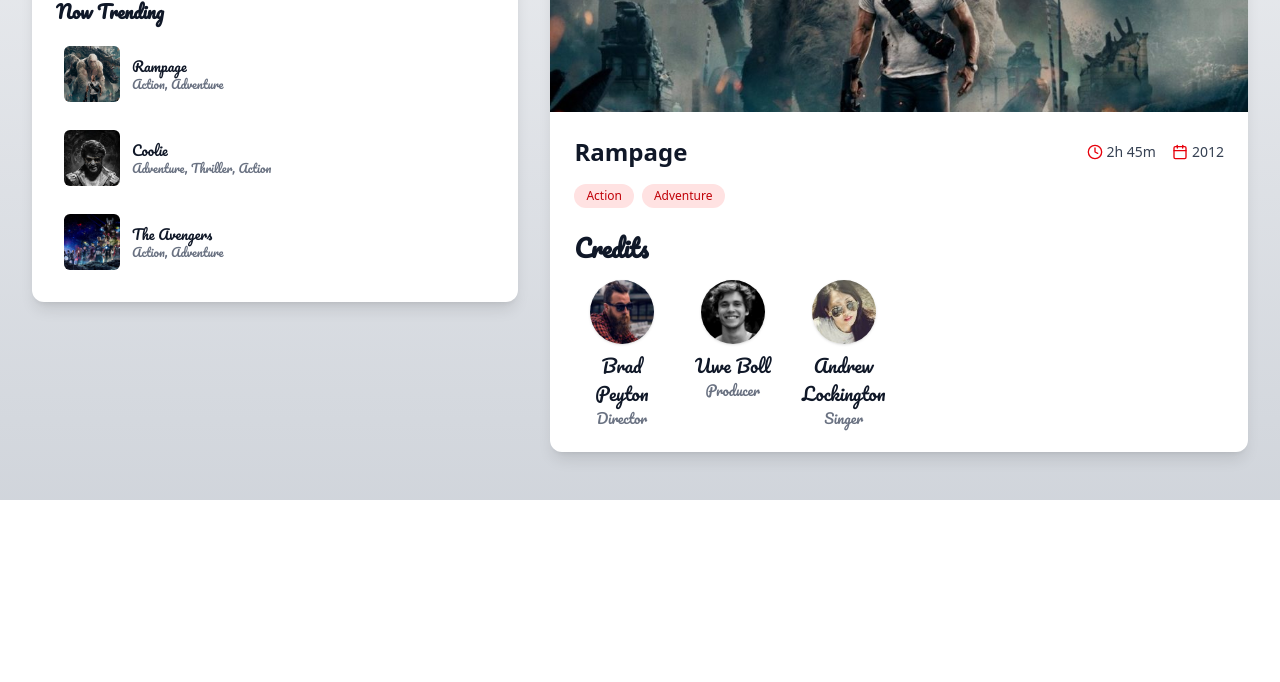
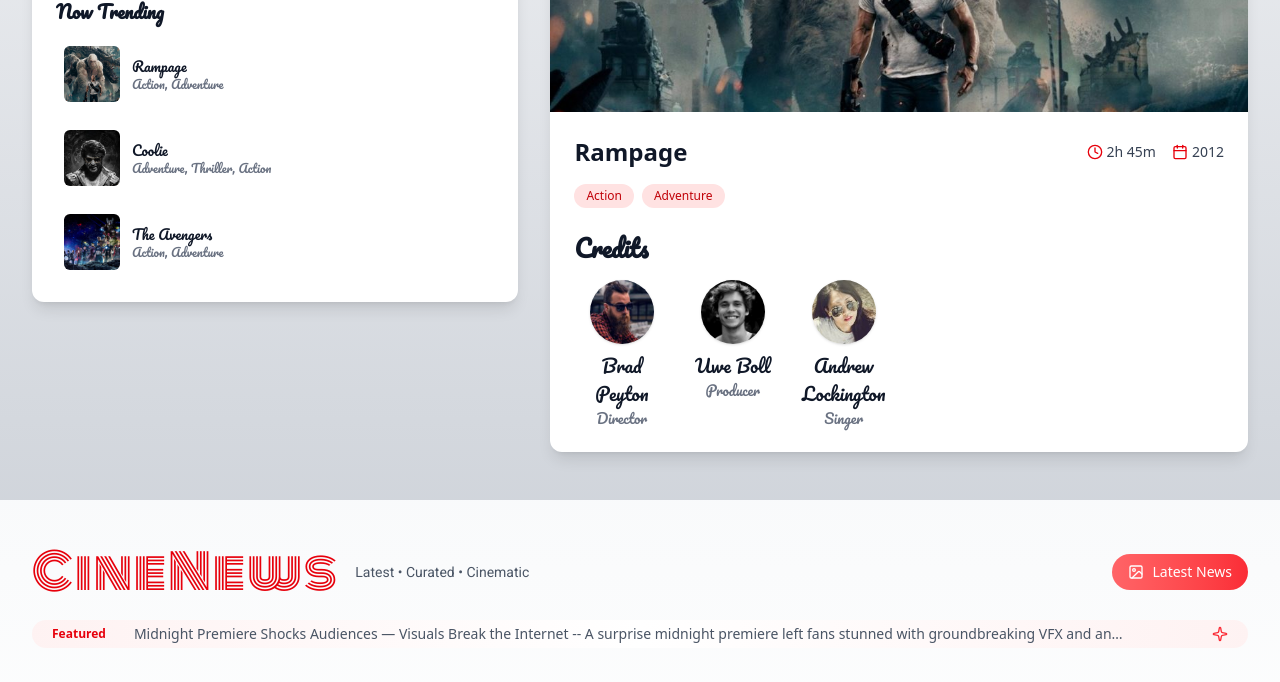
Before and after one commit to Jineshraj/mern-movie-booking-app, a React (Vite) app: page / in a window 1280 px wide. Shown: the part 1684-2366 px from the top of the page. Before the commit the page ends 2184 px from the top, so only its background shows below. Built offline with nearby package versions, Linux system fonts and the light colour scheme.

Commit message:
News component initial commit

```diff
--- /dev/null
+++ b/src/components/News.jsx
@@ -0,0 +1,46 @@
+import { Image as ImageIcon, Sparkle } from "lucide-react";
+import { newsStyles /*newsCSS*/ } from "../assets/dummyStyles";
+import { sampleNews } from "../assets/newdummydata";
+
+const News = () => {
+  return (
+    <div className={newsStyles.container}>
+      <style>{`@import url('https://fonts.googleapis.com/css2?family=Monoton&family=Roboto:wght@300;400;700&display=swap');`}</style>
+      <header className={newsStyles.header}>
+        <div className={newsStyles.headerFlex}>
+          <div className={newsStyles.logoContainer}>
+            <div
+              className={newsStyles.logoText}
+              style={{ fontFamily: "'Monoton', cursive" }}
+            >
+              CineNews
+            </div>
+            <div
+              className={newsStyles.logoSubtitle}
+              style={{ fontFamily: "Roboto, sans-serif" }}
+            >
+              Latest • Curated • Cinematic
+            </div>
+          </div>
+          <div className={newsStyles.headerButtons}>
+            <button className={newsStyles.latestNewsButton}>
+              <ImageIcon size={16} />
+              <span className={newsStyles.buttonText}>Latest News</span>
+            </button>
+          </div>
+        </div>
+        <div className={newsStyles.heroStripe}>
+          <div className={newsStyles.featuredBadge}>Featured</div>
+          <div className={newsStyles.stripeText}>
+            {sampleNews[0].title} -- {sampleNews[0].excerpt}
+          </div>
+          <div className={newsStyles.stripeIcon}>
+            <Sparkle size={16} className="text-red-500" />
+          </div>
+        </div>
+      </header>
+    </div>
+  );
+};
+
+export default News;
--- a/src/pages/Home.jsx
+++ b/src/pages/Home.jsx
@@ -1,6 +1,7 @@
 import Banner from "../components/Banner";
 import Movies from "../components/Movies";
 import Navbar from "../components/Navbar";
+import News from "../components/News";
 import Trailers from "../components/Trailers";
 
 const Home = () => {
@@ -10,6 +11,7 @@
       <Banner></Banner>
       <Movies></Movies>
       <Trailers></Trailers>
+      <News></News>
     </>
   );
 };
```
